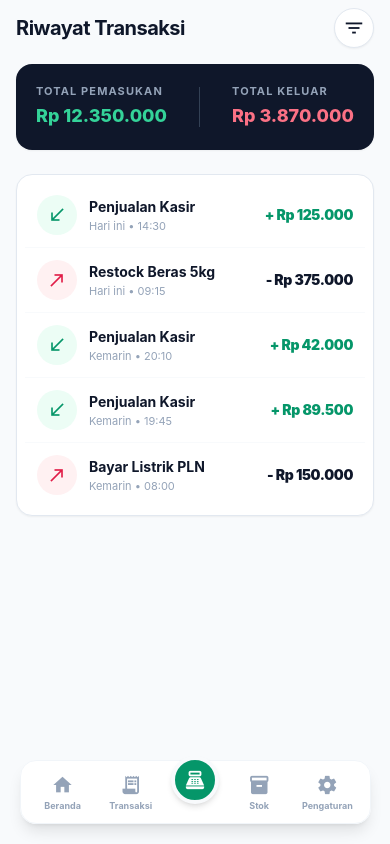
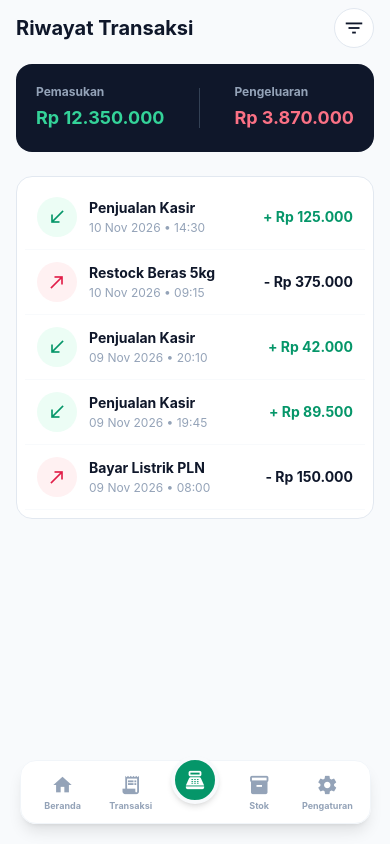
Before and after one commit to JoshuaRichardo/Login-page-GSLC-3, a React Native app: screen /Transaction in a window 390 px wide. Built offline with nearby package versions, Linux system fonts and the light colour scheme.

Commit message:
Update TransactionScreen.tsx

```diff
--- a/src/screens/TransactionScreen.tsx
+++ b/src/screens/TransactionScreen.tsx
@@ -14,42 +14,41 @@ interface Props {
 
 export default function TransactionScreen({ navigation }: Props) {
   const TRANSACTIONS = [
-    { id: 't1', type: 'IN', title: 'Penjualan Kasir', amount: '+ Rp 125.000', time: '14:30', date: 'Hari ini' },
-    { id: 't2', type: 'OUT', title: 'Restock Beras 5kg', amount: '- Rp 375.000', time: '09:15', date: 'Hari ini' },
-    { id: 't3', type: 'IN', title: 'Penjualan Kasir', amount: '+ Rp 42.000', time: '20:10', date: 'Kemarin' },
-    { id: 't4', type: 'IN', title: 'Penjualan Kasir', amount: '+ Rp 89.500', time: '19:45', date: 'Kemarin' },
-    { id: 't5', type: 'OUT', title: 'Bayar Listrik PLN', amount: '- Rp 150.000', time: '08:00', date: 'Kemarin' },
+    { id: 't1', type: 'IN', title: 'Penjualan Kasir', amount: '+ Rp 125.000', time: '14:30', date: '10 Nov 2026' },
+    { id: 't2', type: 'OUT', title: 'Restock Beras 5kg', amount: '- Rp 375.000', time: '09:15', date: '10 Nov 2026' },
+    { id: 't3', type: 'IN', title: 'Penjualan Kasir', amount: '+ Rp 42.000', time: '20:10', date: '09 Nov 2026' },
+    { id: 't4', type: 'IN', title: 'Penjualan Kasir', amount: '+ Rp 89.500', time: '19:45', date: '09 Nov 2026' },
+    { id: 't5', type: 'OUT', title: 'Bayar Listrik PLN', amount: '- Rp 150.000', time: '08:00', date: '09 Nov 2026' },
   ];
 
   return (
     <SafeAreaView className="flex-1 bg-slate-50" edges={['top']}>
       <StatusBar barStyle="dark-content" backgroundColor="#f8fafc" />
 
-
       <View className="h-14 px-4 flex-row items-center justify-between bg-slate-50 z-50">
-        <Text className="text-xl font-bold text-slate-900 tracking-tight">Riwayat Transaksi</Text>
-        <TouchableOpacity className="w-10 h-10 items-center justify-center bg-white rounded-full border border-slate-200 shadow-sm">
+        <Text className="text-xl font-bold text-slate-900">Riwayat Transaksi</Text>
+        <TouchableOpacity className="w-10 h-10 items-center justify-center bg-white rounded-full border border-slate-200">
           <MaterialIcons name="filter-list" size={22} color="#0f172a" />
         </TouchableOpacity>
       </View>
 
       <ScrollView className="flex-1 px-4 pt-2" contentContainerStyle={{ paddingBottom: 100 }} showsVerticalScrollIndicator={false}>
 
-        <View className="bg-slate-900 rounded-2xl p-5 shadow-sm mb-6 flex-row justify-between items-center">
+        <View className="bg-slate-900 rounded-2xl p-5 mb-6 flex-row justify-between items-center">
           <View>
-            <Text className="text-slate-400 text-[11px] font-bold tracking-widest uppercase mb-1">Total Pemasukan</Text>
-            <Text className="text-emerald-400 font-extrabold text-lg">Rp 12.350.000</Text>
+            <Text className="text-slate-400 text-xs font-bold mb-1">Pemasukan</Text>
+            <Text className="text-emerald-400 font-bold text-lg">Rp 12.350.000</Text>
           </View>
           <View className="h-10 w-[1px] bg-slate-700" />
           <View>
-            <Text className="text-slate-400 text-[11px] font-bold tracking-widest uppercase mb-1">Total Keluar</Text>
-            <Text className="text-rose-400 font-extrabold text-lg">Rp 3.870.000</Text>
+            <Text className="text-slate-400 text-xs font-bold mb-1">Pengeluaran</Text>
+            <Text className="text-rose-400 font-bold text-lg">Rp 3.870.000</Text>
           </View>
         </View>
 
-        <View className="bg-white rounded-2xl p-2 shadow-sm border border-slate-200">
+        <View className="bg-white rounded-2xl p-2 border border-slate-200">
           {TRANSACTIONS.map((trx) => (
-            <View key={trx.id} className="flex-row items-center justify-between p-3 border-b border-slate-50 last:border-0">
+            <View key={trx.id} className="flex-row items-center justify-between p-3 border-b border-slate-50">
               <View className="flex-row items-center gap-3">
                 <View className={`w-10 h-10 rounded-full items-center justify-center ${trx.type === 'IN' ? 'bg-emerald-50' : 'bg-rose-50'}`}>
                   <MaterialIcons
@@ -60,10 +59,10 @@ export default function TransactionScreen({ navigation }: Props) {
                 </View>
                 <View>
                   <Text className="text-slate-900 font-bold text-sm">{trx.title}</Text>
-                  <Text className="text-slate-400 text-[11px] mt-0.5">{trx.date} • {trx.time}</Text>
+                  <Text className="text-slate-400 text-xs mt-0.5">{trx.date} • {trx.time}</Text>
                 </View>
               </View>
-              <Text className={`font-black text-sm tracking-tight ${trx.type === 'IN' ? 'text-emerald-600' : 'text-slate-900'}`}>
+              <Text className={`font-bold text-sm ${trx.type === 'IN' ? 'text-emerald-600' : 'text-slate-900'}`}>
                 {trx.amount}
               </Text>
             </View>
```
